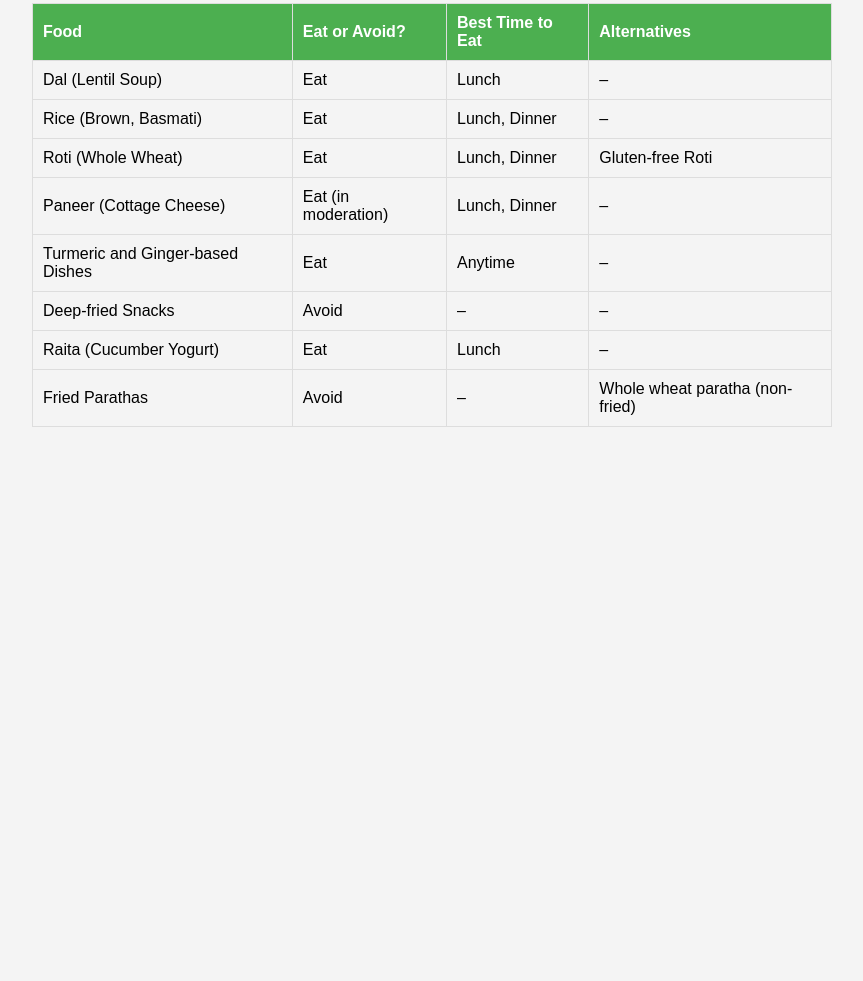
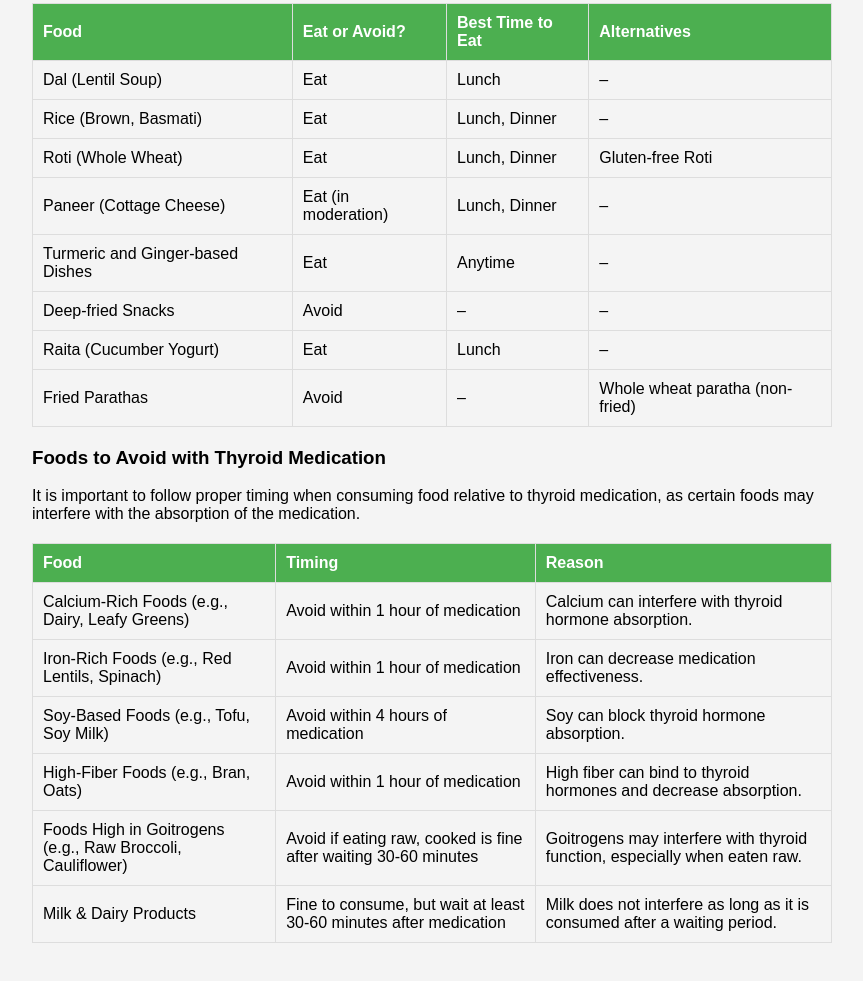
Before and after one commit to th-food/th-food, a plain HTML site: page index.html in a window 1280 px wide. Shown: the part 1411-2392 px from the top of the page, without its empty margins (208-1071 px from the left). Before the commit the page ends 1878 px from the top, so only its background shows below. Drawn offline with Linux system fonts and the light colour scheme.

Commit message:
Update index.html

```diff
--- a/index.html
+++ b/index.html
@@ -105,6 +105,26 @@
                 <tr><td>Fried Parathas</td><td>Avoid</td><td>–</td><td>Whole wheat paratha (non-fried)</td></tr>
             </tbody>
         </table>
+
+        <h3 class="food-category">Foods to Avoid with Thyroid Medication</h3>
+        <p>It is important to follow proper timing when consuming food relative to thyroid medication, as certain foods may interfere with the absorption of the medication.</p>
+        <table>
+            <thead>
+                <tr>
+                    <th>Food</th>
+                    <th>Timing</th>
+                    <th>Reason</th>
+                </tr>
+            </thead>
+            <tbody>
+                <tr><td>Calcium-Rich Foods (e.g., Dairy, Leafy Greens)</td><td>Avoid within 1 hour of medication</td><td>Calcium can interfere with thyroid hormone absorption.</td></tr>
+                <tr><td>Iron-Rich Foods (e.g., Red Lentils, Spinach)</td><td>Avoid within 1 hour of medication</td><td>Iron can decrease medication effectiveness.</td></tr>
+                <tr><td>Soy-Based Foods (e.g., Tofu, Soy Milk)</td><td>Avoid within 4 hours of medication</td><td>Soy can block thyroid hormone absorption.</td></tr>
+                <tr><td>High-Fiber Foods (e.g., Bran, Oats)</td><td>Avoid within 1 hour of medication</td><td>High fiber can bind to thyroid hormones and decrease absorption.</td></tr>
+                <tr><td>Foods High in Goitrogens (e.g., Raw Broccoli, Cauliflower)</td><td>Avoid if eating raw, cooked is fine after waiting 30-60 minutes</td><td>Goitrogens may interfere with thyroid function, especially when eaten raw.</td></tr>
+                <tr><td>Milk & Dairy Products</td><td>Fine to consume, but wait at least 30-60 minutes after medication</td><td>Milk does not interfere as long as it is consumed after a waiting period.</td></tr>
+            </tbody>
+        </table>
     </div>
 
     <script>
```
